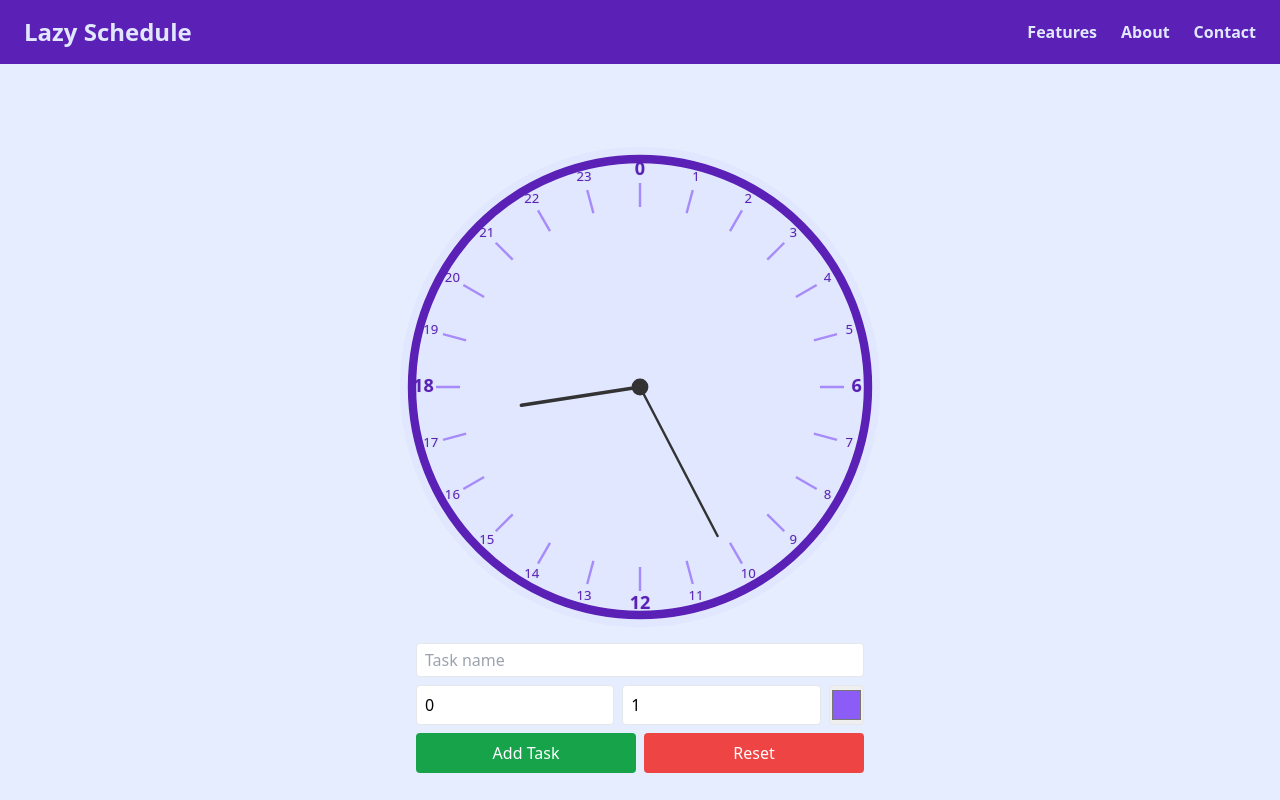
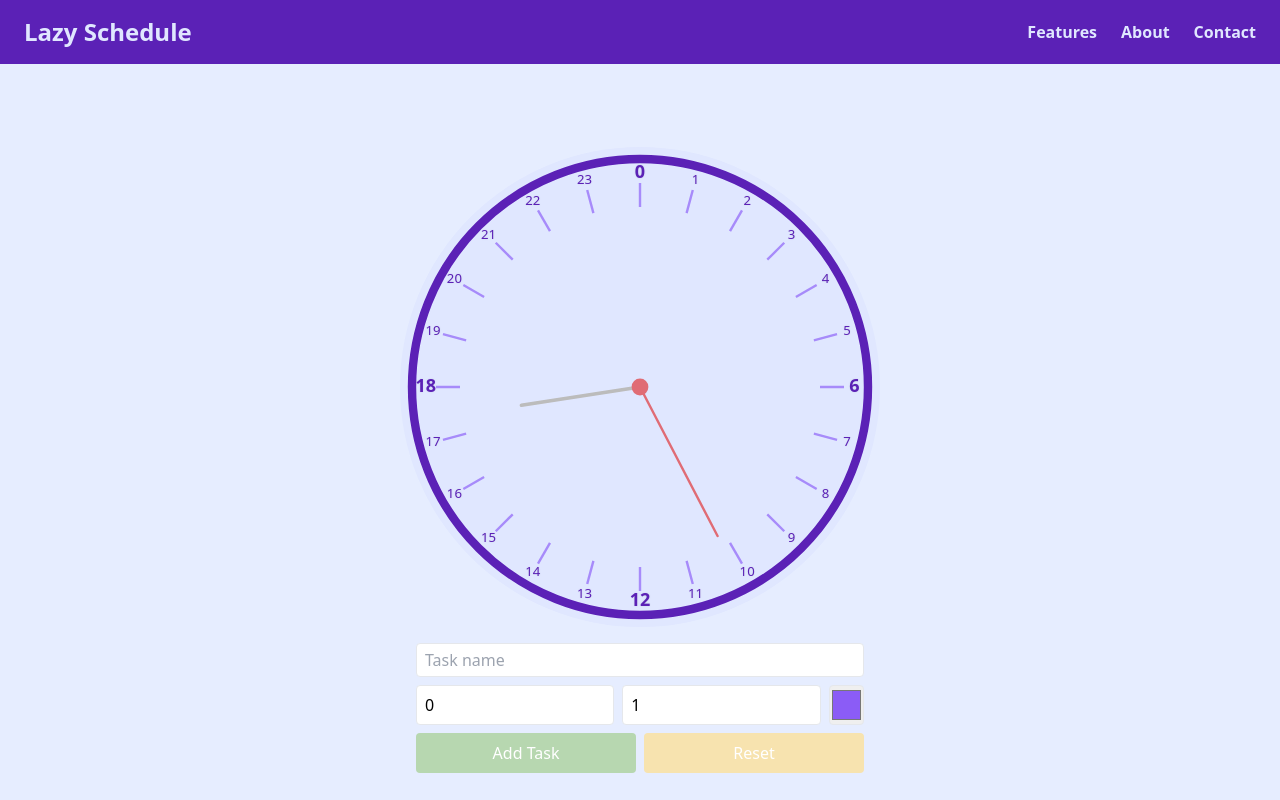
Before and after one commit to veefa/lazy-schedule-app-0, a React (Vite) app: page /lazy-schedule in a window 1280 px wide. Shown: the top 800 px of the page. Built offline with nearby package versions, Linux system fonts and the light colour scheme.

Commit message:
feat: harmonize FaceClock color palette
- Updated SVG and UI elements to use primary brand colors (Violet, Indigo, Violet Light)
- Incorporated Sanzo Wada-inspired muted yellow, green, and accent red for hands and buttons
- Improved number placement and overall visual harmony

```diff
--- a/src/features/schedule/FaceClock.tsx
+++ b/src/features/schedule/FaceClock.tsx
@@ -64,6 +64,10 @@ const FaceClock: React.FC = () => {
   const VIOLET = "#5b21b6";
   const INDIGO = "#e0e7ff";
   const VIOLET_LIGHT = "#a78bfa";
+  const MUTED_YELLOW = "#f7e3af";
+  const MUTED_GREEN = "#b7d7b0";
+  const WARM_GRAY = "#bcbcbc";
+  const ACCENT_RED = "#e06c75";
 
   return (
     <div className="mx-auto pt-6 w-full max-w-[320px] sm:max-w-[480px] md:max-w-[600px] lg:max-w-[700px] xl:max-w-[800px]">
@@ -78,7 +82,7 @@ const FaceClock: React.FC = () => {
           cy={centerY}
           r={radius}
           fill={INDIGO}
-          fillOpacity={0.7}
+          fillOpacity={1}
           stroke={VIOLET}
           strokeWidth="7"
         />
@@ -86,8 +90,7 @@ const FaceClock: React.FC = () => {
         <g>
           {[...Array(24)].map((_, i) => {
             const angle = (i / 24) * 2 * Math.PI;
-            // Use a slightly smaller radius for numbers
-            const numberRadius = radius * 0.95;
+            const numberRadius = radius * 0.94;
             const x = centerX + numberRadius * Math.sin(angle);
             const y = centerY - numberRadius * Math.cos(angle);
 
@@ -176,7 +179,7 @@ const FaceClock: React.FC = () => {
           angle={hourAngle}
           length={100}
           width={3}
-          color="#333"
+          color={WARM_GRAY}
           centerX={centerX}
           centerY={centerY}
         />
@@ -184,12 +187,12 @@ const FaceClock: React.FC = () => {
           angle={minuteAngle}
           length={140}
           width={2}
-          color="#333"
+          color={ACCENT_RED}
           centerX={centerX}
           centerY={centerY}
         />
         {/* center dot*/}
-        <circle cx={centerX} cy={centerY} r={7} fill="#333" />
+        <circle cx={centerX} cy={centerY} r={7} fill={ACCENT_RED} />
       </svg>
       <div className="space-y-2 mt-4 px-4">
         <input
@@ -254,7 +257,8 @@ const FaceClock: React.FC = () => {
         <div className="flex gap-2">
             <button
               onClick={handleAddTask}
-            className="flex-1 bg-green-600 px-4 py-1 rounded text-white"
+              className="flex-1 px-4 py-1 rounded text-white"
+              style={{ background: MUTED_GREEN }}
               disabled={
                 !newTask.name ||
                 newTask.startHour === newTask.endHour ||
@@ -273,7 +277,8 @@ const FaceClock: React.FC = () => {
                   color: "#8b5cf6",
                 });
               }}
-            className="flex-1 bg-red-500 px-4 py-2 rounded text-white"
+              className="flex-1 px-4 py-2 rounded text-white"
+              style={{ background: MUTED_YELLOW }}
               type="button">
               Reset
             </button>
```
Lines whose indentation alone changed are shown as unchanged.
